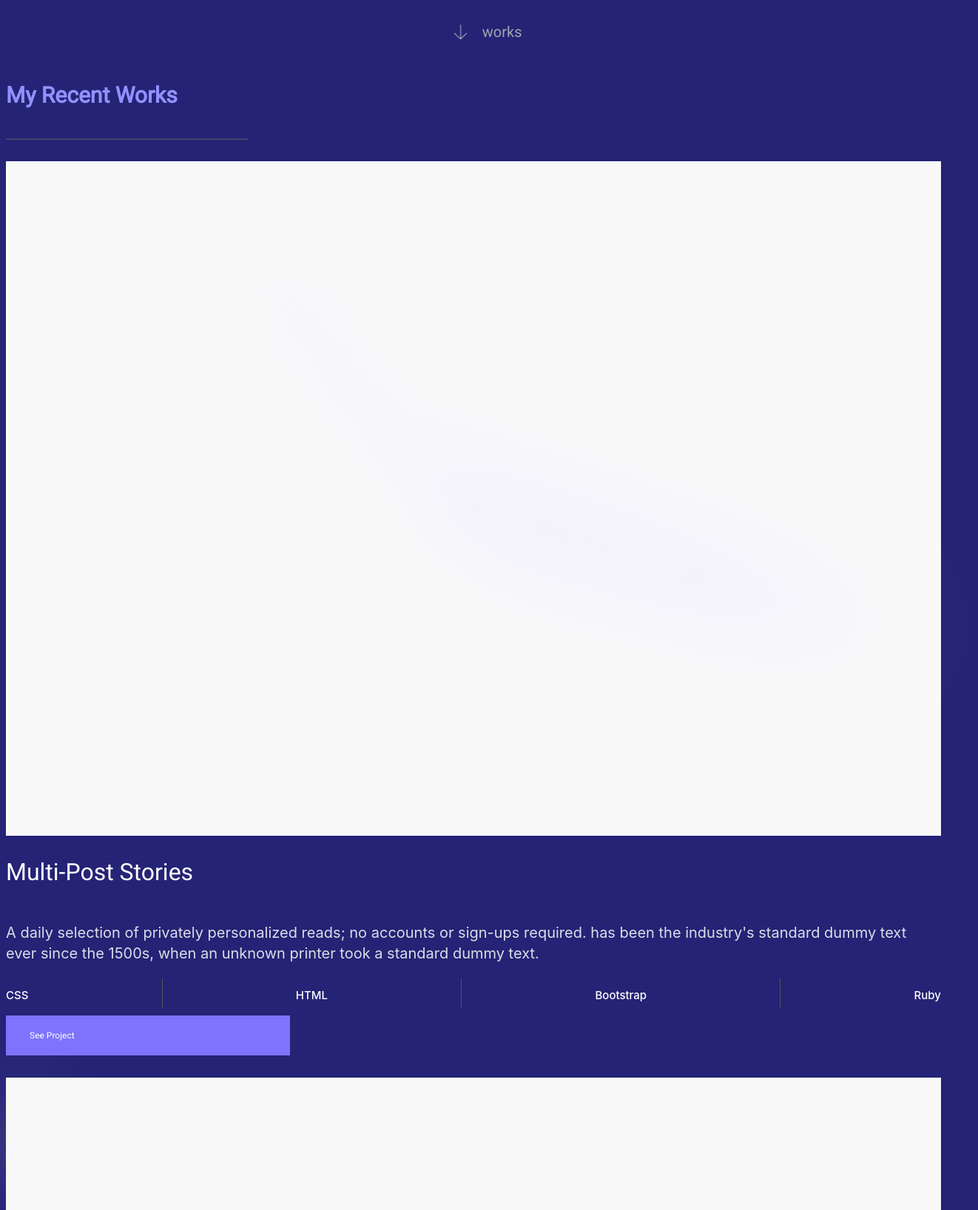
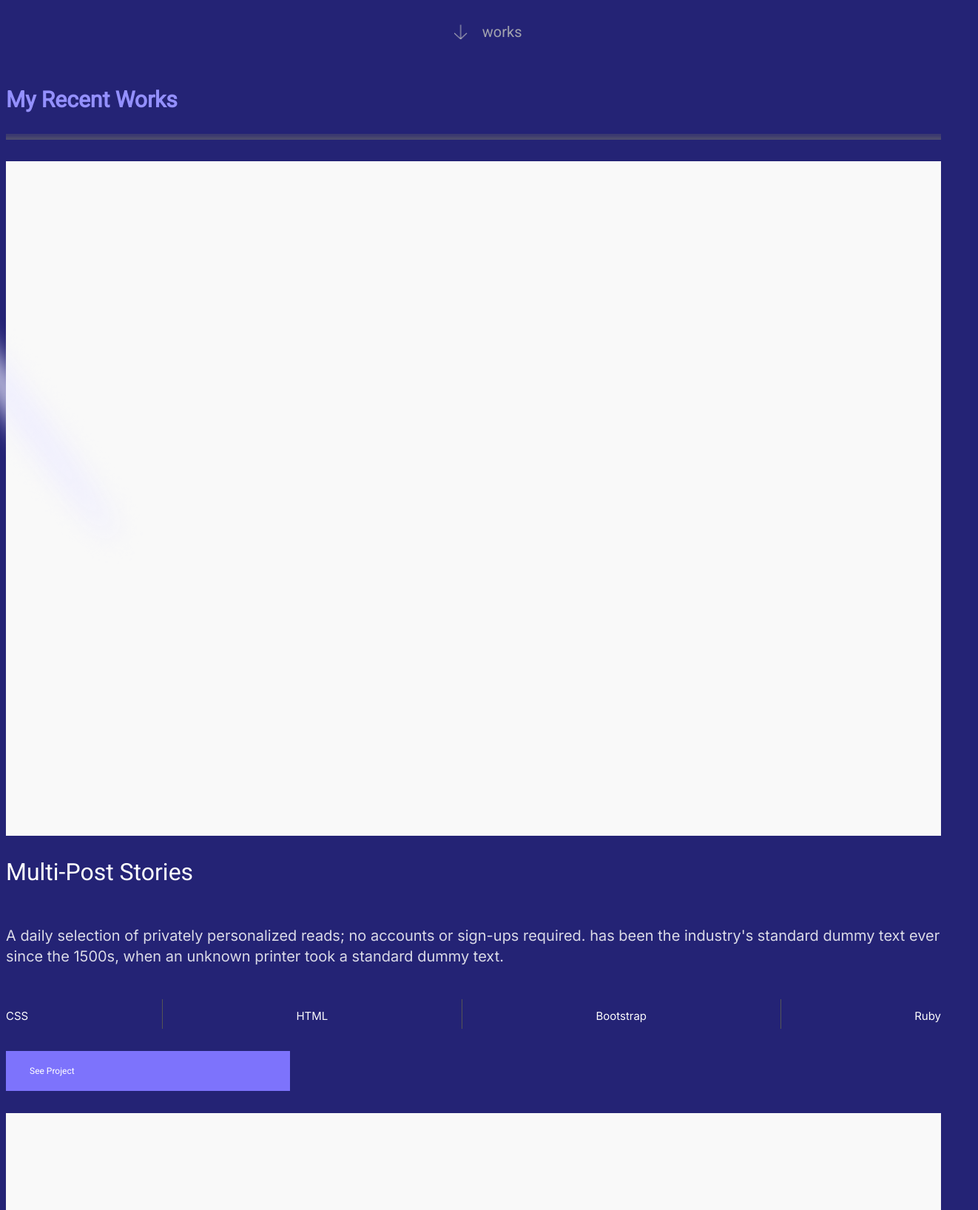
Before and after one commit to bushmusi/bushra-portfolio, a website: page index.html in a window 1280 px wide. Shown: the part 744-2380 px from the top of the page at 74% size, 1322 px wide, since content can reach past the window. Drawn offline with Linux system fonts and the light colour scheme.

Commit message:
Semantic and margin fix

```diff
--- a/css/style.css
+++ b/css/style.css
@@ -4,6 +4,7 @@ body {
   display: flex;
   flex-direction: column;
   justify-content: center;
+  overflow-x: hidden;
 }
 
 .toolbar {
@@ -83,10 +84,6 @@ body {
   line-height: 28px;
   text-align: center;
   margin: 40px 24px;
-}
-
-.break {
-  display: inline-block;
 }
 
 .experience {
@@ -182,6 +179,11 @@ body {
   color: rgb(162, 163, 174);
 }
 
+.work-opening {
+  display: flex;
+  flex-direction: column;
+}
+
 .works {
   display: grid;
   position: relative;
@@ -194,7 +196,6 @@ body {
   color: rgb(148, 144, 255);
   text-align: center;
   height: 90px;
-  align-items: center;
   justify-content: flex-start;
   font-weight: 200;
   font-size: 20px;
@@ -222,6 +223,8 @@ body {
   font-weight: normal;
   font-size: 20px;
   line-height: 28px;
+  margin-top: 24px;
+  margin-bottom: 24px;
   color: rgb(220, 220, 232);
 }
 
@@ -233,6 +236,8 @@ body {
   overflow: hidden;
   justify-content: space-between;
   align-items: center;
+  margin-top: 20px;
+  margin-bottom: 20px;
 }
 
 .tech-list > li {
@@ -271,28 +276,29 @@ body {
   line-height: 24px;
 }
 
-.top-work-shine-1 {
+.top-work-shine-1 > img {
   position: absolute;
-  width: 19.61px;
-  height: 282.57px;
-  right: 820.04px;
-  top: 124.71px;
-  background: rgb(237, 236, 255);
-  filter: blur(50px);
-  transform: rotate(-36.38deg);
+  width: 200px;
+  left: -10px;
+  top: 150px;
 }
 
-.bootom-work-shine-2 {
+#shine-2 > img {
+  transform: scaleX(-1);
   position: absolute;
-  width: 19.61px;
-  height: 82.57px;
-  left: 20.04px;
-  top: 54.71px;
-  background: rgb(237, 236, 255);
-  filter: blur(50px);
-  transform: rotate(-36.38deg);
+  width: 200px;
+  left: 270px;
+  top: 150px;
 }
 
-.last-in {
-  width: 100vw;
+#shine-3 > img {
+  transform: rotate(-50deg);
+  position: absolute;
+  width: 200px;
+  left: -115px;
+  top: 170px;
 }
+
+#last-hr-line > img {
+  width: 100%;
+}
--- a/index.html
+++ b/index.html
@@ -5,6 +5,9 @@
     <meta http-equiv="X-UA-Compatible" content="IE=edge">
     <meta name="viewport" content="width=device-width, initial-scale=1.0">
     <link href='http://fonts.googleapis.com/css?family=Roboto' rel='stylesheet' type='text/css'>
+    <link rel="preconnect" href="https://fonts.googleapis.com">
+    <link rel="preconnect" href="https://fonts.gstatic.com" crossorigin>
+    <link href="https://fonts.googleapis.com/css2?family=Inter:wght@100;200;392&display=swap" rel="stylesheet">
     <link rel="stylesheet" href="./css/style.css">
     <title>Portfolio</title>
 </head>
@@ -92,13 +95,15 @@
     </section>
 
 
-    <div class="page-header">
-        <h2>My Recent Works</h2>
-    </div>
+    <section class="work-opening">
+        <div class="page-header">
+            <h2>My Recent Works</h2>
+        </div>
 
-    <div class="break">
-        <img src="./img/hor_line.png" alt="Horizontal Line" id="last-lin">
-    </div>
+        <div class="break" id="last-hr-line">
+            <img src="./img/hor_line.png" alt="Horizontal Line">
+        </div>
+    </section>
 
     <section class="works">
 
@@ -137,7 +142,7 @@
 
     <section class="works">
 
-        <div class="bootom-work-shine-2">
+        <div class="top-work-shine-1" id="shine-2">
             <img src="./img/top_works_shine_1.png" alt="Shine circle">
         </div>
 
@@ -172,7 +177,7 @@
 
     <section class="works">
 
-        <div class="bootom-work-shine-2">
+        <div class="top-work-shine-1" id="shine-3">
             <img src="./img/top_works_shine_1.png" alt="Shine circle">
         </div>
 
```
